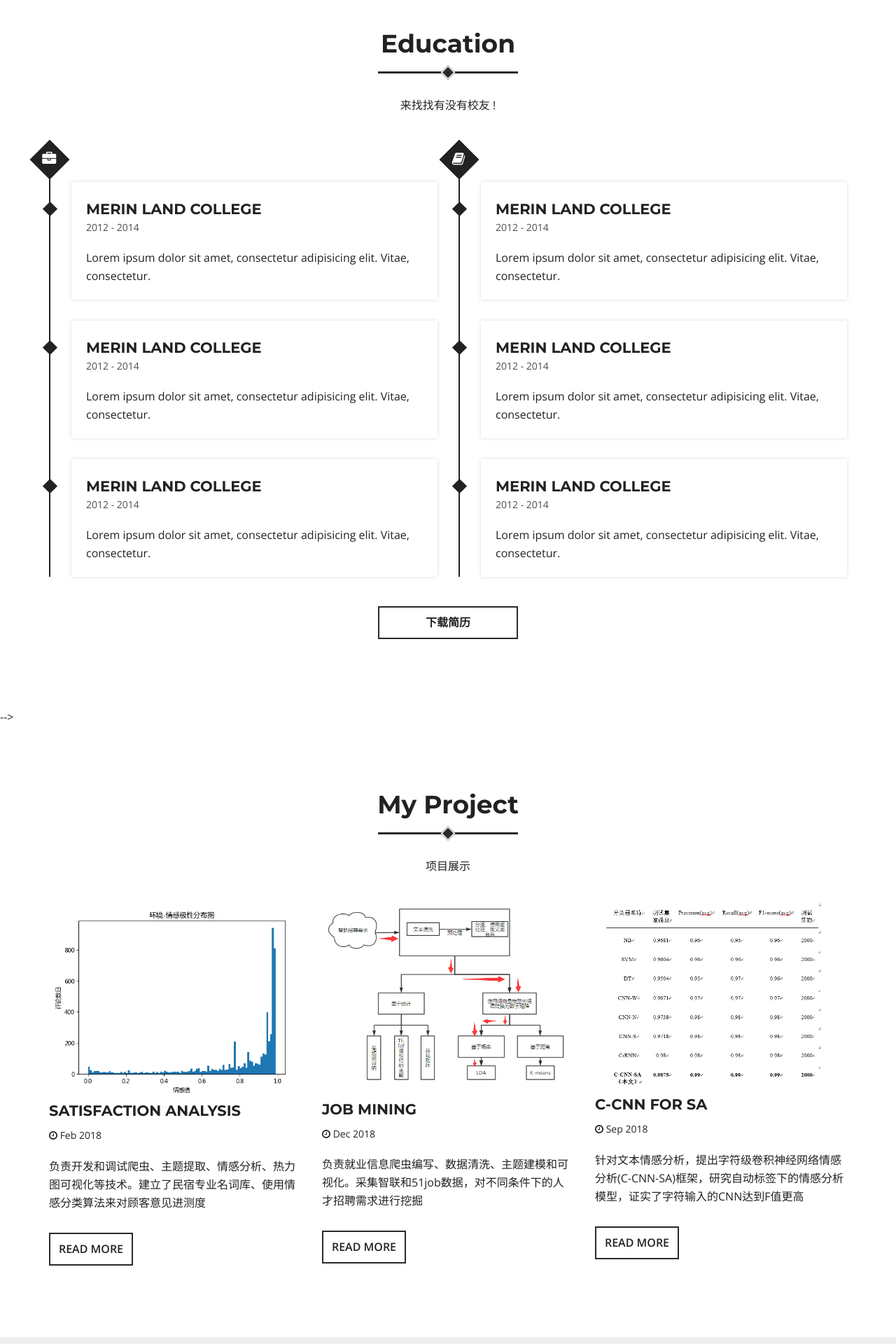
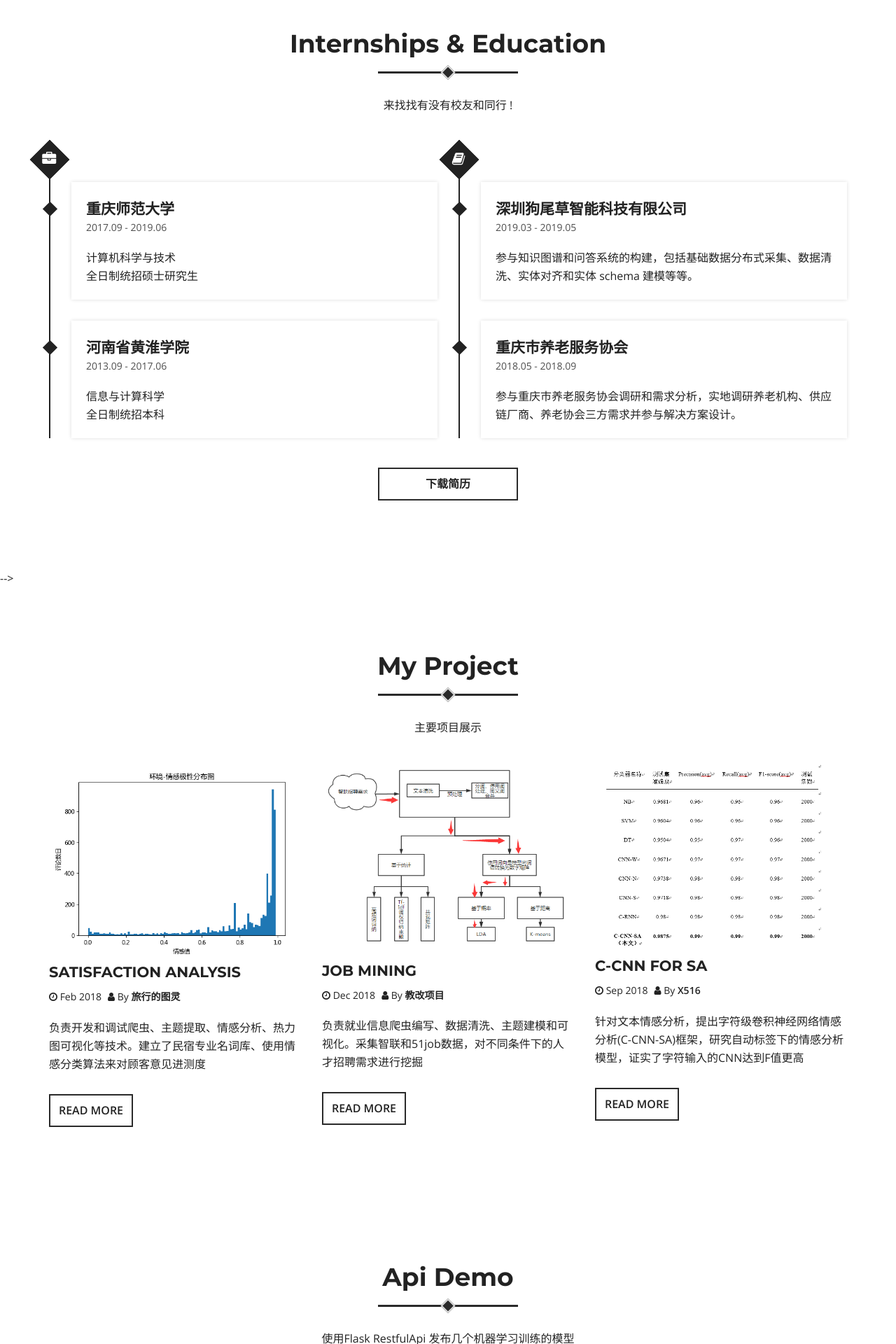
Before and after one commit to Foxgeek36/flask_resume_restfulapi, a Flask app: page / in a window 1280 px wide. Shown: the part 1640-3560 px from the top of the page at 70% size. Run offline with Flask 2, Linux system fonts and the light colour scheme; some libraries are stand-ins or nearby versions.

Commit message:
Add files via upload

```diff
--- a/my_resume_site/templates/index.html
+++ b/my_resume_site/templates/index.html
@@ -4,7 +4,7 @@
 <meta charset="utf-8">
 <meta http-equiv="X-UA-Compatible" content="IE=edge">
 <meta name="viewport" content="width=device-width, initial-scale=1">
-<title>CarryChang</title>
+<title>AI learner</title>
 <!--bootstrap Css-->
 <link href="/static/assets/css/bootstrap.min.css" rel="stylesheet">
 <!--ico font Css-->
@@ -40,12 +40,8 @@
 					<li><a href="#home">Home</a></li>
 					<li><a href="#about">About</a></li>
 					<li><a href="#resume">Resume</a></li>
-					   <!--nav section end
-					<li><a href="#service">Service</a></li>
-					<li><a href="#work">Work</a></li>
-					<li><a href="#clients-section">Testimonial</a></li>
-					-->
-					<li><a href="#blog">Project</a></li>
+					<li><a href="#project">Project</a></li>
+					<li><a href="#demo">Demo</a></li>
 					<li><a href="#contact">Contact</a></li>
 				</ul>
 			</div>
@@ -57,7 +53,8 @@
 		<div class="header-inner">
 				<span>Welcome to My World</span>
 				<h1>I Am Carry Chang</h1>
-				<h6>Deep learner</h6>
+				<h6>Machine Learning</h6>
+				<!--<h5>Machine Learning</h5>-->
 				<div class="scroll-down">
 					<span></span>
 				</div>
@@ -78,7 +75,6 @@
 							<p>热爱数据科学，纯粹的学习者<br>
 							具备数学建模能力，系统学习过数学建模；具备英语读写能力，取得CET6和六级口语B；具备团队协作能力，参与多项跨学科合作项目
 							</p>
-
 					</div>
      				<ul>
      					<li><strong>Full Name :</strong> 张振</li>
@@ -136,12 +132,11 @@
      		<div class="row">
      			<div class="col-md-6 col-md-offset-3 text-center">
      				<div class="section-title main">
-						<h2>Education </h2>
-						<p>来找找有没有校友 !</p>
+						<h2>Internships & Education</h2>
+						<p>来找找有没有校友和同行 !</p>
 					</div>
      			</div>
      		</div>
-
      		<div class="row">
      			<div class="col-md-6 col-sm-12">
      				<div class="education-details">
@@ -149,43 +144,32 @@
      						<i class="fa fa-briefcase"></i>
      					</div>
      					<div class="single-education-list">
-     						<h4>MERIN LAND COLLEGE</h4>
-     						<span class="duration">2012 - 2014</span>
-     						<p>Lorem ipsum dolor sit amet, consectetur adipisicing elit. Vitae, consectetur.</p>
+     						<h4>重庆师范大学 </h4>
+     						<span class="duration">2017.09 - 2019.06</span>
+     						<p>计算机科学与技术<br>全日制统招硕士研究生</p>
      					</div>
 						<div class="single-education-list">
-     						<h4>MERIN LAND COLLEGE</h4>
-     						<span class="duration">2012 - 2014</span>
-     						<p>Lorem ipsum dolor sit amet, consectetur adipisicing elit. Vitae, consectetur.</p>
-     					</div>
-     					<div class="single-education-list">
-     						<h4>MERIN LAND COLLEGE</h4>
-     						<span class="duration">2012 - 2014</span>
-     						<p>Lorem ipsum dolor sit amet, consectetur adipisicing elit. Vitae, consectetur.</p>
+							<h4>河南省黄淮学院 </h4>
+							<span class="duration">2013.09 - 2017.06</span>
+							<p>信息与计算科学<br>全日制统招本科</p>
 						</div>
      				</div>
      			</div>
-
-
+<!--右边的方框-->
      			<div class="col-md-6 col-sm-12">
      				<div class="working-details">
      					<div class="icon">
      						<i class="fa fa-book"></i>
      					</div>
 						<div class="single-education-list">
-     						<h4>MERIN LAND COLLEGE</h4>
-     						<span class="duration">2012 - 2014</span>
-     						<p>Lorem ipsum dolor sit amet, consectetur adipisicing elit. Vitae, consectetur.</p>
+							<h4>深圳狗尾草智能科技有限公司  </h4>
+							<span class="duration">2019.03 - 2019.05</span>
+							<p>参与知识图谱和问答系统的构建，包括基础数据分布式采集、数据清洗、实体对齐和实体 schema 建模等等。</p>
 						</div>
 						<div class="single-education-list">
-     						<h4>MERIN LAND COLLEGE</h4>
-     						<span class="duration">2012 - 2014</span>
-     						<p>Lorem ipsum dolor sit amet, consectetur adipisicing elit. Vitae, consectetur.</p>
-     					</div>
-     					<div class="single-education-list">
-     						<h4>MERIN LAND COLLEGE</h4>
-     						<span class="duration">2012 - 2014</span>
-     						<p>Lorem ipsum dolor sit amet, consectetur adipisicing elit. Vitae, consectetur.</p>
+							<h4>重庆市养老服务协会   </h4>
+							<span class="duration">2018.05 - 2018.09</span>
+							<p>参与重庆市养老服务协会调研和需求分析，实地调研养老机构、供应链厂商、养老协会三方需求并参与解决方案设计。</p>
 						</div>
      				</div>
      			</div>
@@ -194,6 +178,7 @@
      			</div>
      		</div>
      	</div>
+
      </section>
      <!-- resome section end -->
 	<!--service section start
@@ -407,124 +392,7 @@
 		</div>
      </div>
  	-->
-      <!--portfolio section start<div class="tlinks">  <a href="http://www.cssmoban.com/" ></a></div>
-     <section class="portfolio-area" id="work">
-     	<div class="container">
-     		<div class="row">
-     			<div class="col-md-6 col-md-offset-3 text-center">
-     				<div class="section-title main">
-						<h2>Some Of My Work</h2>
-						<p>Lorem ipsum dolor sit amet, consectetur adipisicing elit. Voluptatem quas error modi quaerat sequi, debitis!</p>
-					</div>
-     			</div>
-     		</div>
-     		<div class="row">
-     			<div class="col-md-12 text-center">
-     				<ul class="porfolio-menu">
-     					<li data-filter="*" class="active">All</li>
-     					<li data-filter=".design">Web Design</li>
-     					<li data-filter=".development">Web Development</li>
-     					<li data-filter=".photography">Photography</li>
-     				</ul>
-     			</div>
-     			<div class="col-md-12 text-center">
-     				<div class="portolio-masonary">
-     					<div class="single-porfolio-item grid-size design">
-     						<div class="img-thumb">
-     						<img src="/static/assets/img/portfolio-1.jpg" alt=" portfolio image ">
-     							<div class="hover">
-     								<div class="icon">
-     									<a href="/static/assets/img/portfolio-1.jpg" class="image-popup" title="Portfolio image">
-     										<i class="fa fa-search-plus" aria-hidden="true"></i>
-     									</a>
-     								</div>
-     								<div class="icon">
-     									<i class="fa fa-link" aria-hidden="true"></i>
-     								</div>
-     							</div>
-     						</div>
-     					</div>
-     					<div class="single-porfolio-item grid-size design">
-     						<div class="img-thumb">
-     						<img src="/static/assets/img/portfolio-2.jpg" alt=" portfolio image ">
-     							<div class="hover">
-     								<div class="icon">
-     									<a href="/static/assets/img/portfolio-2.jpg" class="image-popup" title="Portfolio image">
-     										<i class="fa fa-search-plus" aria-hidden="true"></i>
-     									</a>
-     								</div>
-     								<div class="icon">
-     									<i class="fa fa-link" aria-hidden="true"></i>
-     								</div>
-     							</div>
-     						</div>
-     					</div>
-     					<div class="single-porfolio-item grid-size development">
-     						<div class="img-thumb">
-     						<img src="/static/assets/img/portfolio-3.jpg" alt=" portfolio image ">
-     							<div class="hover">
-     								<div class="icon">
-     									<a href="/static/assets/img/portfolio-3.jpg" class="image-popup" title="Portfolio image">
-     										<i class="fa fa-search-plus" aria-hidden="true"></i>
-     									</a>
-     								</div>
-     								<div class="icon">
-     									<i class="fa fa-link" aria-hidden="true"></i>
-     								</div>
-     							</div>
-     						</div>
-     					</div>
-     					<div class="single-porfolio-item grid-size development ">
-     						<div class="img-thumb">
-     						<img src="/static/assets/img/portfolio-4.jpg" alt=" portfolio image ">
-     							<div class="hover">
-     								<div class="icon">
-     									<a href="/static/assets/img/portfolio-4.jpg" class="image-popup" title="Portfolio image">
-     										<i class="fa fa-search-plus" aria-hidden="true"></i>
-     									</a>
-     								</div>
-     								<div class="icon">
-     									<i class="fa fa-link" aria-hidden="true"></i>
-     								</div>
-     							</div>
-     						</div>
-     					</div>
-     					<div class="single-porfolio-item grid-size photography">
-     						<div class="img-thumb">
-     						<img src="/static/assets/img/portfolio-5.jpg" alt=" portfolio image ">
-     							<div class="hover">
-     								<div class="icon">
-     									<a href="/static/assets/img/portfolio-5.jpg" class="image-popup" title="Portfolio image">
-     										<i class="fa fa-search-plus" aria-hidden="true"></i>
-     									</a>
-     								</div>
-     								<div class="icon">
-     									<i class="fa fa-link" aria-hidden="true"></i>
-     								</div>
-     							</div>
-     						</div>
-     					</div>
-     					<div class="single-porfolio-item grid-size photography">
-     						<div class="img-thumb">
-     						<img src="/static/assets/img/portfolio-6.jpg" alt=" portfolio image ">
-     							<div class="hover">
-     								<div class="icon">
-     									<a href="/static/assets/img/portfolio-5.jpg" class="image-popup" title="Portfolio image">
-     										<i class="fa fa-search-plus" aria-hidden="true"></i>
-     									</a>
-     								</div>
-     								<div class="icon">
-     									<i class="fa fa-link" aria-hidden="true"></i>
-     								</div>
-     							</div>
-     						</div>
-     					</div>
-     				</div>
-     			</div>
-     		</div>
-     	</div>
-     </section>
-      -->
+
      <!--portfolio section end-->
      <!-- testimonial section start
      <div class="testimonial-section" id="clients-section">
@@ -593,13 +461,13 @@
      <!-- testimonial section end-->
      <!-- blog section start-->
  	-->
-     <section class="blog-area" id="blog">
+     <section class="blog-area" id="project">
      	<div class="container">
      		<div class="row">
      			<div class="col-md-6 col-md-offset-3 text-center">
      				<div class="section-title main">
 						<h2>My Project</h2>
-						<p>项目展示</p>
+						<p>主要项目展示</p>
 					</div>
      			</div>
      		</div>
@@ -612,10 +480,7 @@
      					<h4>Satisfaction Analysis</h4>
      					<ul class="post-meta">
      						<li><i class="fa fa-clock-o"></i>  Feb 2018</li>
-							<!--
-     						<li><i class="fa fa-user"></i> By <a href="#">Admin</a></li>
-     						<li><i class="fa fa-comments"></i> 27</li>
-     						-->
+							<li><i class="fa fa-user"></i> By <a href="#">旅行的图灵</a></li>
      					</ul>
      					<p>负责开发和调试爬虫、主题提取、情感分析、热力图可视化等技术。建立了民宿专业名词库、使用情感分类算法来对顾客意见进测度</p>
      					<a href="https://github.com/CarryChang/Customer_Satisfaction_Analysis" class="boxed-btn">Read More</a>
@@ -629,10 +494,7 @@
      					<h4>Job Mining</h4>
      					<ul class="post-meta">
      						<li><i class="fa fa-clock-o"></i>  Dec 2018</li>
-							<!--
-     						<li><i class="fa fa-user"></i> By <a href="#">Admin</a></li>
-     						<li><i class="fa fa-comments"></i> 27</li>
-     						-->
+     						<li><i class="fa fa-user"></i> By <a href="#">教改项目</a></li>
      					</ul>
      					<p>负责就业信息爬虫编写、数据清洗、主题建模和可视化。采集智联和51job数据，对不同条件下的人才招聘需求进行挖掘</p>
      					<a href="https://github.com/CarryChang/zhilian-51job-analysis" class="boxed-btn">Read More</a>
@@ -646,19 +508,99 @@
      					<h4>C-CNN for SA</h4>
      					<ul class="post-meta">
      						<li><i class="fa fa-clock-o"></i>  Sep 2018</li>
-							<!--
-     						<li><i class="fa fa-user"></i> By <a href="#">Admin</a></li>
-     						<li><i class="fa fa-comments"></i> 27</li>
-     						-->
+     						<li><i class="fa fa-user"></i> By <a href="#">X516</a></li>
      					</ul>
      					<p>针对文本情感分析，提出字符级卷积神经网络情感分析(C-CNN-SA)框架，研究自动标签下的情感分析模型，证实了字符输入的CNN达到F值更高</p>
      					<a href="https://github.com/CarryChang/C-CNN-for-Chinese-Sentiment-Analysis" class="boxed-btn">Read More</a>
      				</div>
      			</div>
+
+
      		</div>
      	</div>
      </section>
-     <!-- blog section end-->
+     <!-- demo section end-->
+   <section class="resome-area" id="demo">
+     	<div class="container">
+     		<div class="row">
+     			<div class="col-md-6 col-md-offset-3 text-center">
+     				<div class="section-title main">
+						<h2>Api Demo</h2>
+						<p>使用Flask RestfulApi 发布几个机器学习训练的模型</p>
+					</div>
+     			</div>
+     		</div>
+     		<div class="row">
+     			<div class="col-md-12 text-center">
+     				<ul class="porfolio-menu">
+     					<li data-filter="*" class="active">All</li>
+     					<li data-filter=".nlp">NLP</li>
+     					<li data-filter=".cv">CV</li>
+     				</ul>
+     			</div>
+     			<div class="col-md-12 text-center">
+     				<div class="portolio-masonary">
+						<!--填写nlp-->
+     					<div class="single-porfolio-item grid-size nlp">
+							<article>
+								<header>
+									<!--<a target="_blank" href="https://github.com/UDICatNCHU/kcem">-->
+									<a target="_blank" >
+										<h3>Sentiment Analysis</h3>
+									</a>
+								</header>
+								<p>情感分析(Sentiment Analysis)的目的是为了找出说话者对事物的观点的态度：例如，这本书真不错。</p>
+							<p>try: <br>  <code> http://127.0.0.1:5000/sa_api/这本书真不错</code></p>
+							</article>
+							<div class="hover">
+								<div class="icon">
+									<a class="fa fa-link"  href="http://127.0.0.1:5000/sa_api/这本书真不错" name = "try" ></a>
+								</div>
+							</div>
+     					</div>
+
+						<div class="single-porfolio-item grid-size nlp">
+							<article>
+								<header>
+									<!--<a target="_blank" href="https://github.com/UDICatNCHU/kcem">-->
+									<a target="_blank" >
+										<h3>Text Classification</h3>
+									</a>
+								</header>
+								<p>文本分类(Sentiment Analysis)的目的就是根据文本内容本身将文本归为不同的类别：如新闻分类。</p>
+								<p>try: <br> <code> http://127.0.0.1:5000/text_Classify_api/text</code></p>
+							</article>
+							<div class="hover">
+								<div class="icon">
+									<a class="fa fa-link"  href=" http://127.0.0.1:5000/text_Classify_api/text" name = "try" ></a>
+								</div>
+							</div>
+						</div>
+						<!--后接上cv-->
+     					<div class="single-porfolio-item grid-size cv">
+							<article>
+								<header>
+									<!--<a target="_blank" href="https://github.com/UDICatNCHU/kcem">-->
+									<a target="_blank" >
+										<h3>Picture Classification</h3>
+									</a>
+								</header>
+								<p>图像分类(Picture Classification)的目的是为了让计算机识别不同的图像：例如，猫狗识别。</p>
+								<p>try: <br> <code> http://127.0.0.1:5000/picture_classification_api/pic</code></p>
+							</article>
+							<div class="hover">
+								<div class="icon">
+									<a class="fa fa-link"  href="http://127.0.0.1:5000/picture_classification_api/pic" name = "try" ></a>
+								</div>
+							</div>
+     					</div>
+
+     				</div>
+     			</div>
+     		</div>
+     	</div>
+     </section>
+
      <!--contact section start-->
      <section class="contact-area" id="contact">
 		 <div class="container">
@@ -717,7 +659,6 @@
 		 </div>
      </section>
      <!--contact section end-->
-     <!--footer area start-->
      <footer class="footer-area">
      	<div class="container">
      		<div class="row">
```
Also changed, not shown: my_resume_site/run.py (+13 -3 lines), my_resume_site/templates/404.html (added, +37 -0 lines), my_resume_site/static/assets/img/bg51.jpg (added), my_resume_site/static/assets/img/project10.png (added). Lines whose indentation alone changed are shown as unchanged.
